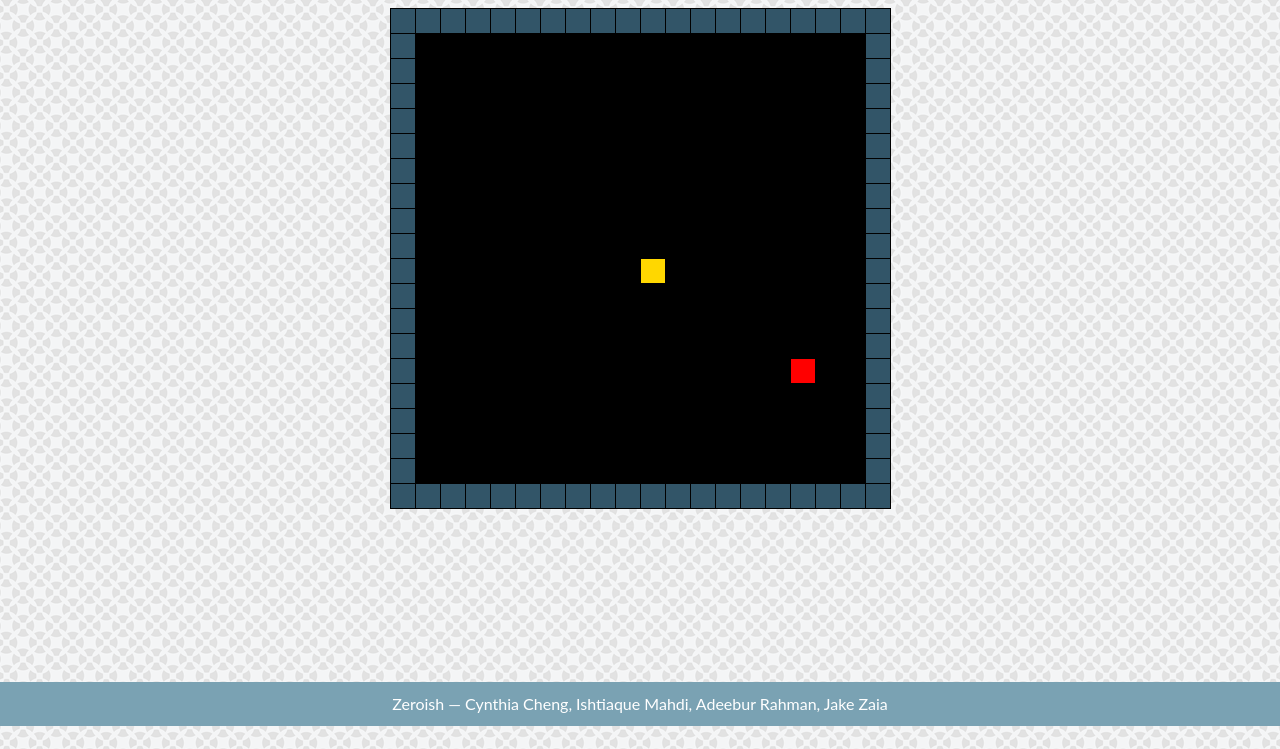
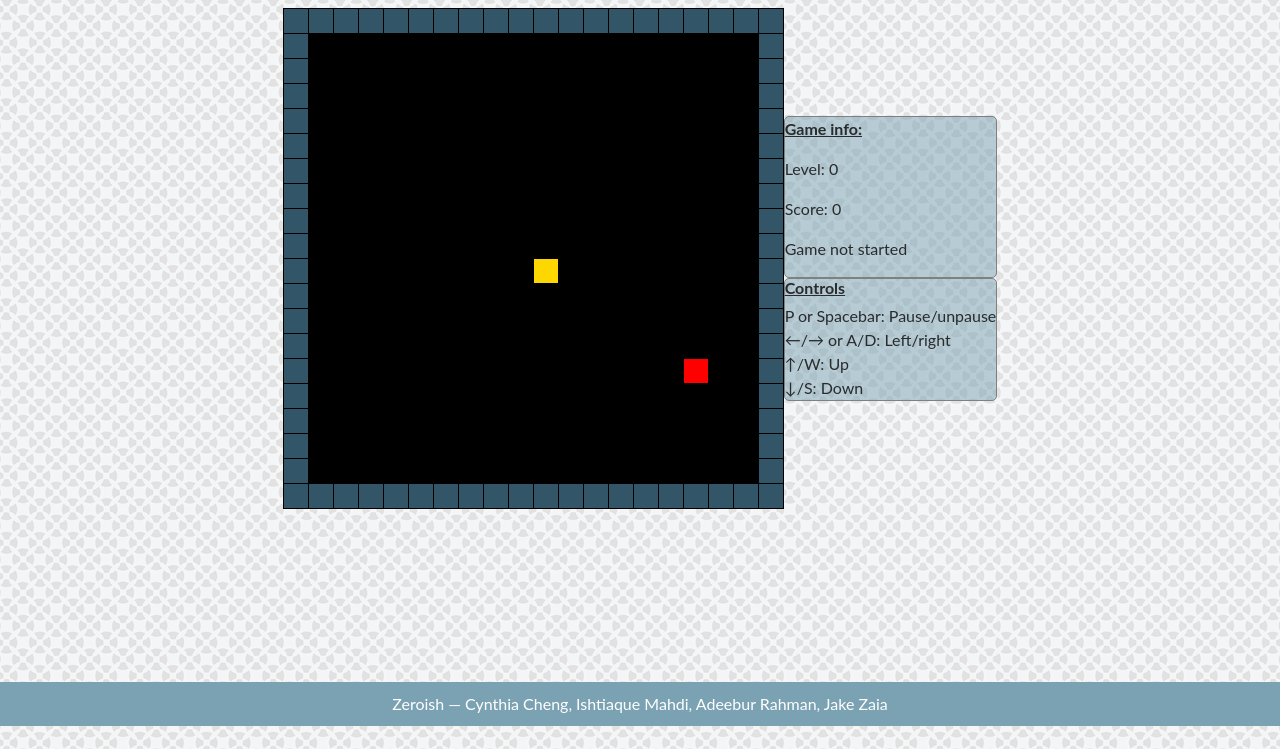
Before and after one commit to jzaia18/zeroish, a Flask app: page /snake in a window 1280 px wide. Shown: the part 74-823 px from the top of the page. Run offline with Flask 2, Linux system fonts and the light colour scheme; some libraries are stand-ins or nearby versions.

Commit message:
worked on snek more, information on side, head cut, working on fixing status bar

```diff
--- a/static/css/snek.css
+++ b/static/css/snek.css
@@ -8,21 +8,29 @@ body{
 }
 
 td{
-  width: 25px;
-  height: 25px;
-  border: 1px solid black;
+
 }
 
 html {
     overflow: hidden;
 }
 
+.cell{
+  width: 25px;
+  height: 25px;
+  border: 1px solid black;
+}
+
 .back{
+  width: 25px;
+  height: 25px;
+  border: 1px solid black;
   background-color: black;
 }
 
 .snek{
   background-color: gold;
+  border: 1px solid black;
 }
 
 .apple{
@@ -30,5 +38,30 @@ html {
 }
 
 .border{
+  width: 25px;
+  height: 25px;
+  border: 1px solid black;
   background-color: #325568;
 }
+
+.game_info {
+    height: 14;
+    width: 20;
+    background: rgba(122,162,179,.5);
+    border: 1px solid gray;
+    border-radius: 5px;
+    text-align: left;
+    font-size: 2;
+    padding: 1;
+}
+
+.controls {
+    height: 20;
+    width: 20;
+    background: rgba(122,162,179,.5);
+    border: 1px solid gray;
+    border-radius: 5px;
+    text-align: left;
+    font-size: 1.5;
+    padding: 1;
+}
--- a/static/js/snek.js
+++ b/static/js/snek.js
@@ -12,6 +12,10 @@ var snek_grow = 1;
 var tail_posx = [snek_posx];
 var tail_posy = [snek_posy];
 //position of fruit
+//randomness needed for apples
+var random = function(min,max){
+  return Math.floor(Math.random()*(max-min) + min);
+}
 var apple_posx = random(1,length-1);
 var apple_posy = random(1,height-1);
 //is the game currently playing? Use for play/pause
@@ -28,9 +32,10 @@ var len = 0;
 var temp_dir = dir;
 //keeps track of user score
 var score = 0;
+var level = 1;
 
 //main function that runs
-function main(){
+var main = function(){
   //preliminary setup fxn
   setup();
   //updater fxn
@@ -41,33 +46,46 @@ var reset = function(){
   location.reload();
 }
 
-//randomness needed for apples
-function random(min,max){
-  return Math.floor(Math.random()*(max-min) +min);
-}
 
-function get_id(x,y){
+var get_id = function(x,y){
   return document.getElementById(x+"-"+y);
 }
 
-function get_class(x,y){
+var get_class = function(x,y){
     return get_id(x,y).getAttribute("class");
 }
 
-function set_class(x,y,claz){
+var set_class = function(x,y,claz){
   if(x != null && y != null){
         get_id(x,y).setAttribute("class", claz);
   }
 }
 
-function setup(){
+var update_game_prog = function() {
+  document.getElementById('gi-level').innerHTML = 'Level: ' + level;
+  document.getElementById('gi-score').innerHTML = 'Score: ' + score;
+};
+
+var update_game_status = function(playing,game_over) {
+  if (!playing){
+    document.getElementById('gi-status').innerHTML = "Game is playing";
+  }
+  if (playing){
+    document.getElementById('gi-status').innerHTML = "Game is paused";
+  }
+  if (game_over){
+    document.getElementById('gi-status').innerHTML = "Game has ended";
+  }
+};
+
+var setup = function(){
   //make_map();
   draw_snek();
   draw_fruit();
 //  poof_tetris();//implement later
 }
 
-function loop(){
+var loop = function(){
     if(playing && !game_over){
         update();
     }else if(game_over){
@@ -76,16 +94,16 @@ function loop(){
     }
 }
 
-function draw_snek() {
+var draw_snek= function() {
   draw(snek_posx,snek_posy,"snek")
 }
 
-function draw(x,y,type){
+var draw = function(x,y,type){
   var store = document.getElementById(x+"-"+y);
   return store.setAttribute("class",type);
 }
 
-function draw_fruit(){
+var draw_fruit = function(){
       //check if the apple exist first
       var no_exist = true;
       //find a radom non-occupied location for apple
@@ -103,7 +121,7 @@ function draw_fruit(){
 }
 
 //updates tail position based on array position
-  function tail(){
+var tail = function(){
       for(var i = len; i > 0; i--){
           tail_posx[i] = tail_posx[i-1];
           tail_posy[i] = tail_posy[i-1];
@@ -111,6 +129,15 @@ function draw_fruit(){
       tail_posx[0] = snek_posx;
       tail_posy[0] = snek_posy;
 }
+
+// Displays gameover message
+var alert_gameover = function() {
+  var s = "Game over.\n\n";
+  s+= "You made it to level " + level + ",\n";
+  s+= "You scored " + score + " points!\n";
+  s+= "Press spacebar to play again!"
+  alert(s);
+};
 
 
 window.addEventListener("keydown", function key(event){
@@ -137,9 +164,10 @@ function draw_fruit(){
       }
 });
 
-  function update(){
+var update = function(){
       //set the actual direction to the direction given by keypress
       dir = temp_dir;
+      update_game_prog(playing,game_over);
       set_class(apple_posx, apple_posy, "apple");
       //makes non snake cells back to background cells
       set_class(tail_posx[len], tail_posy[len], "back");
@@ -159,21 +187,44 @@ function draw_fruit(){
         // this checks for collision by checking of snek lands on a snek cell
           if((get_class(snek_posx, snek_posy) == "snek")){
               game_over = true;
+              alert_gameover();
+              send_score();
               break;
           }
       }
       //snek collsion is being checked via borders
-      if(get_class(snek_posx, snek_posy) == "border")
+      if(get_class(snek_posx, snek_posy) == "border"){
+          set_class(snek_posx,snek_posy,"border")
           game_over = true;
+          alert_gameover();
+          send_score();
+      }
       //sets the new x,y postions of snek on the grid
+      if (!game_over){
         set_class(snek_posx, snek_posy, "snek");
+      }
       //if the snek eats apple, grow it and respawn apple
       if(snek_posx == apple_posx && snek_posy == apple_posy){
-          score += 1;
+          score += 50;
           draw_fruit();
           len += snek_grow;
       }
+      update_game_status();
+
 }
 
+// Updates database
+var send_score = function(e) {
+  $.ajax({
+    url: '/snake/update',
+    type: 'POST',
+    data: {'score' : score },
+    success: function(d) {
+      console.log(d);
+    } //end success callback
+  });//end ajax call
+  console.log('goodbye');
+};
 
+//let's play snek
 main()
--- a/templates/snake.html
+++ b/templates/snake.html
@@ -5,7 +5,10 @@
 {% endblock %}
 {% block content %}
 
-<center><table>
+<center>
+<table><tr><td>
+
+  <table>
   {% for i in range(20)  %} <tr>
   {% for j in range(20) %}
   {% if (j == 0 or i == 0 or j == 20 - 1 or i == 20 - 1) %}
@@ -15,7 +18,26 @@
   {% endif %}
   {% endfor %}
   {% endfor %}
-</table></center>
+  </table></td>
+
+<td>
+  <div class="game_info">
+    <p> <b><u>Game info:</u></b> </p>
+    <p id="gi-level">Level: 0</p>
+    <p id="gi-score">Score: 0</p>
+    <p id="gi-status">Game not started</p>
+  </div>
+  <div class="controls">
+    <h6> <b><u>Controls </u></b></h6>
+    P or Spacebar: Pause/unpause <br />
+    ←/→ or A/D: Left/right <br />
+    ↑/W: Up <br />
+    ↓/S: Down <br />
+  </div>
+</td>
+
+</tr></table>
+</center>
 
 
 <script src="{{ url_for('static',filename='js/snek.js') }}"></script>
```
Lines whose indentation alone changed are shown as unchanged.
